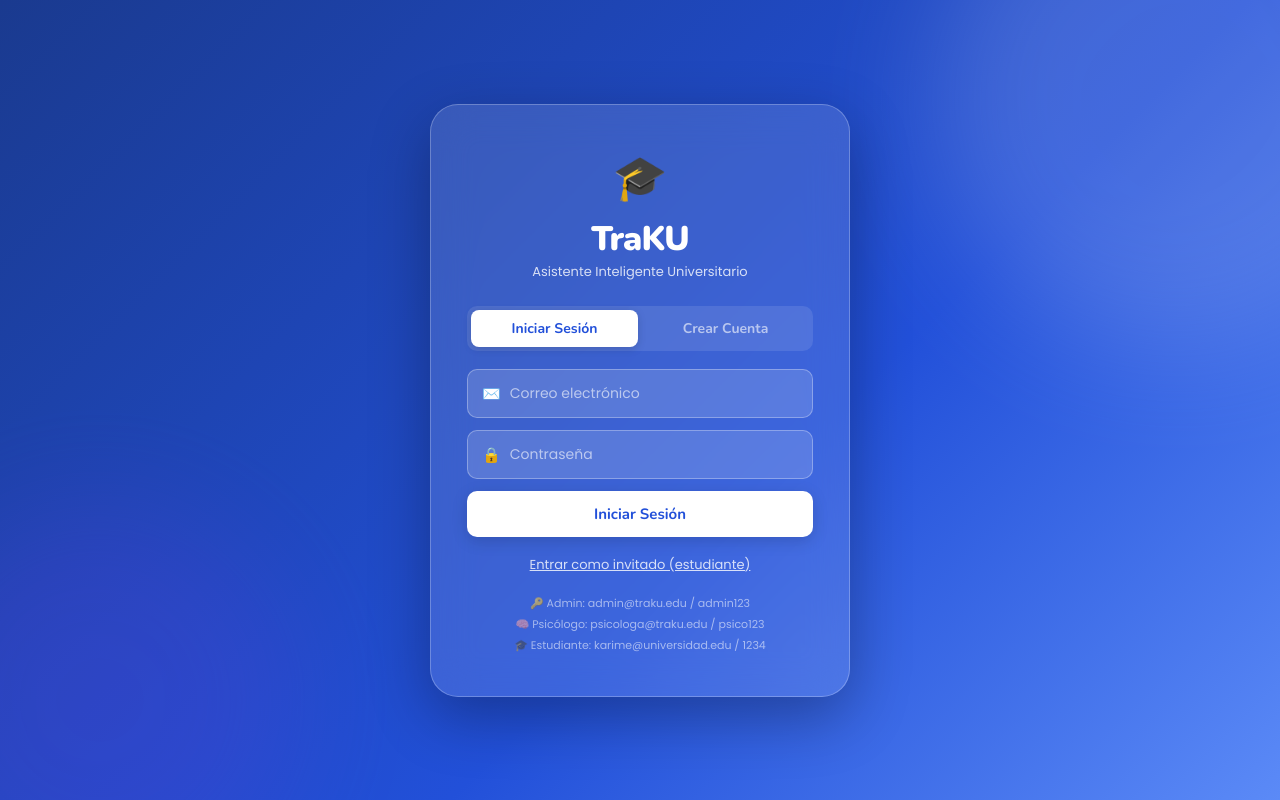
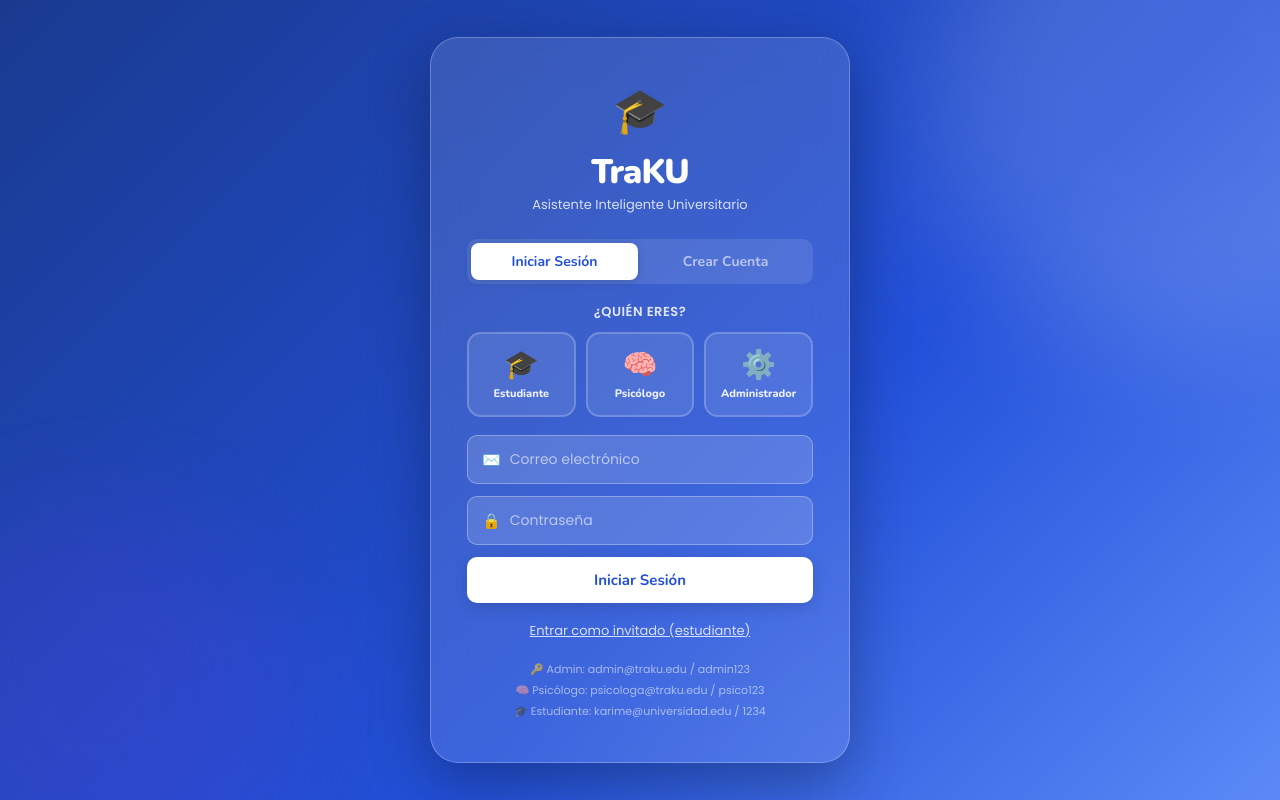
Before and after one commit to kniaaide/TRAKU, a Flask app: page / in a window 1280 px wide. Run offline with Flask 3, Linux system fonts and the light colour scheme.

Commit message:
Actualización de estilos, lógica y nuevo logo TraKU

```diff
--- a/static/css/style.css
+++ b/static/css/style.css
@@ -352,3 +352,53 @@ body { font-family: var(--font); background: var(--gray-50); color: var(--gray-8
 
 @media(max-width:900px) { .dashboard-grid,.calendar-layout,.admin-stats-grid{grid-template-columns:1fr} .sidebar{width:190px} .main-content{margin-left:190px;padding:16px} }
 @media(max-width:640px) { .sidebar{display:none} .main-content{margin-left:0} }
+
+/* ── ROLE SELECTOR CARDS ── */
+.role-prompt {
+  color: rgba(255,255,255,0.85);
+  font-size: 13px;
+  font-weight: 600;
+  text-align: center;
+  margin-bottom: 10px;
+  letter-spacing: 0.5px;
+  text-transform: uppercase;
+}
+.role-cards {
+  display: grid;
+  grid-template-columns: repeat(3, 1fr);
+  gap: 10px;
+  margin-bottom: 18px;
+}
+.role-card {
+  background: rgba(255,255,255,0.1);
+  border: 2px solid rgba(255,255,255,0.2);
+  border-radius: 14px;
+  padding: 14px 8px;
+  cursor: pointer;
+  transition: all 0.2s;
+  display: flex;
+  flex-direction: column;
+  align-items: center;
+  gap: 6px;
+}
+.role-card:hover {
+  background: rgba(255,255,255,0.18);
+  border-color: rgba(255,255,255,0.5);
+  transform: translateY(-2px);
+}
+.role-card.selected {
+  background: white;
+  border-color: white;
+  box-shadow: 0 6px 20px rgba(0,0,0,0.2);
+  transform: translateY(-2px);
+}
+.role-card.selected .role-label { color: var(--blue); }
+.role-emoji { font-size: 28px; }
+.role-label {
+  font-family: var(--font-display);
+  font-size: 11px;
+  font-weight: 800;
+  color: rgba(255,255,255,0.9);
+  text-align: center;
+  line-height: 1.2;
+}
--- a/static/js/app.js
+++ b/static/js/app.js
@@ -3,14 +3,27 @@ let currentUser = null;
 let evalState = { absences: 'Si', motivation: 'Poco', performance: 'Regular' };
 let selectedIcon = '📋';
 let calYear = new Date().getFullYear();
-let calMonth = new Date().getMonth(); // 0-indexed
+let calMonth = new Date().getMonth();
 let allReminders = [];
+let selectedLoginRole = null;
+
+/* ===== ROLE SELECTION ===== */
+function selectLoginRole(role) {
+  selectedLoginRole = role;
+  document.querySelectorAll('.role-card').forEach(c => c.classList.remove('selected'));
+  document.getElementById('role-' + role).classList.add('selected');
+  document.getElementById('login-role-error').classList.add('hidden');
+}
+
+function getRoleLabel(role) {
+  return { estudiante: 'Estudiante', psicologo: 'Psicólogo / Orientador', admin: 'Administrador' }[role] || role;
+}
 
 /* ===== AUTH TABS ===== */
 function switchTab(tab) {
   document.getElementById('tab-login').classList.add('hidden');
   document.getElementById('tab-register').classList.add('hidden');
-  document.getElementById(`tab-${tab}`).classList.remove('hidden');
+  document.getElementById('tab-' + tab).classList.remove('hidden');
   document.getElementById('tab-btn-login').classList.toggle('active', tab === 'login');
   document.getElementById('tab-btn-register').classList.toggle('active', tab === 'register');
 }
@@ -18,6 +31,10 @@ function switchTab(tab) {
 /* ===== LOGIN ===== */
 async function handleLogin(e) {
   e.preventDefault();
+  if (!selectedLoginRole) {
+    document.getElementById('login-role-error').classList.remove('hidden');
+    return;
+  }
   const email = document.getElementById('email').value.trim();
   const password = document.getElementById('password').value;
   const errEl = document.getElementById('login-error');
@@ -29,26 +46,58 @@ async function handleLogin(e) {
     });
     const data = await res.json();
     if (data.success) {
+      if (data.user.role !== selectedLoginRole) {
+        errEl.textContent = 'Este correo no corresponde a un ' + getRoleLabel(selectedLoginRole) + '. Verifica tu rol.';
+        errEl.classList.remove('hidden');
+        return;
+      }
       currentUser = data.user;
       currentUser.email = email;
       routeByRole(data.user);
     } else {
-      errEl.textContent = data.message || 'Credenciales incorrectas';
+      errEl.textContent = data.message || 'Correo o contraseña incorrectos';
       errEl.classList.remove('hidden');
     }
   } catch { loginAsGuest(); }
 }
 
+/* ===== REGISTER ROLE ===== */
+let selectedRegRole = 'estudiante';
+function selectRegRole(role) {
+  selectedRegRole = role;
+  document.querySelectorAll('[id^="reg-role-"]').forEach(c => c.classList.remove('selected'));
+  document.getElementById('reg-role-' + role).classList.add('selected');
+  document.getElementById('reg-role').value = role;
+
+  const studentFields = document.getElementById('reg-student-fields');
+  const staffFields   = document.getElementById('reg-staff-fields');
+  const careerInput   = document.getElementById('reg-career');
+
+  if (role === 'estudiante') {
+    if (studentFields) studentFields.style.display = '';
+    if (staffFields)   staffFields.style.display   = 'none';
+    if (careerInput)   careerInput.required = true;
+  } else {
+    if (studentFields) studentFields.style.display = 'none';
+    if (staffFields)   staffFields.style.display   = '';
+    if (careerInput)   careerInput.required = false;
+  }
+}
+
 /* ===== REGISTER ===== */
 async function handleRegister(e) {
   e.preventDefault();
+  const role = document.getElementById('reg-role').value;
+  const isStaff = role === 'psicologo' || role === 'admin';
+  const careerEl = document.getElementById('reg-career');
+  const areaEl   = document.getElementById('reg-area');
   const body = {
-    name: document.getElementById('reg-name').value,
-    email: document.getElementById('reg-email').value,
+    name:     document.getElementById('reg-name').value,
+    email:    document.getElementById('reg-email').value,
     password: document.getElementById('reg-password').value,
-    career: document.getElementById('reg-career').value,
-    semester: document.getElementById('reg-semester').value,
-    role: document.getElementById('reg-role').value
+    career:   isStaff ? (areaEl ? areaEl.value || 'Sin área' : 'Sin área') : (careerEl ? careerEl.value : ''),
+    semester: isStaff ? 0 : parseInt(document.getElementById('reg-semester').value),
+    role:     role
   };
   const errEl = document.getElementById('register-error');
   const sucEl = document.getElementById('register-success');
--- a/templates/index.html
+++ b/templates/index.html
@@ -26,6 +26,24 @@
 
     <!-- LOGIN -->
     <div id="tab-login">
+      <!-- ROLE SELECTOR -->
+      <p class="role-prompt">¿Quién eres?</p>
+      <div class="role-cards">
+        <button class="role-card" id="role-estudiante" onclick="selectLoginRole('estudiante')" type="button">
+          <span class="role-emoji">🎓</span>
+          <span class="role-label">Estudiante</span>
+        </button>
+        <button class="role-card" id="role-psicologo" onclick="selectLoginRole('psicologo')" type="button">
+          <span class="role-emoji">🧠</span>
+          <span class="role-label">Psicólogo</span>
+        </button>
+        <button class="role-card" id="role-admin" onclick="selectLoginRole('admin')" type="button">
+          <span class="role-emoji">⚙️</span>
+          <span class="role-label">Administrador</span>
+        </button>
+      </div>
+      <div id="login-role-error" class="error-msg hidden" style="margin-bottom:10px">Por favor selecciona tu rol antes de continuar.</div>
+
       <form class="login-form" onsubmit="handleLogin(event)">
         <div class="input-group"><span class="input-icon">✉️</span><input type="email" id="email" placeholder="Correo electrónico" required></div>
         <div class="input-group"><span class="input-icon">🔒</span><input type="password" id="password" placeholder="Contraseña" required></div>
@@ -43,10 +61,30 @@
     <!-- REGISTER -->
     <div id="tab-register" class="hidden">
       <form class="login-form" onsubmit="handleRegister(event)">
+
+        <!-- PASO 1: ELEGIR ROL PRIMERO -->
+        <p class="role-prompt">¿Cuál es tu rol?</p>
+        <div class="role-cards" style="margin-bottom:14px">
+          <button class="role-card selected" id="reg-role-estudiante" onclick="selectRegRole('estudiante')" type="button">
+            <span class="role-emoji">🎓</span><span class="role-label">Estudiante</span>
+          </button>
+          <button class="role-card" id="reg-role-psicologo" onclick="selectRegRole('psicologo')" type="button">
+            <span class="role-emoji">🧠</span><span class="role-label">Psicólogo</span>
+          </button>
+          <button class="role-card" id="reg-role-admin" onclick="selectRegRole('admin')" type="button">
+            <span class="role-emoji">⚙️</span><span class="role-label">Admin</span>
+          </button>
+        </div>
+        <input type="hidden" id="reg-role" value="estudiante">
+
+        <!-- CAMPOS COMUNES (siempre visibles) -->
         <div class="input-group"><span class="input-icon">👤</span><input type="text" id="reg-name" placeholder="Nombre completo" required></div>
         <div class="input-group"><span class="input-icon">✉️</span><input type="email" id="reg-email" placeholder="Correo electrónico" required></div>
         <div class="input-group"><span class="input-icon">🔒</span><input type="password" id="reg-password" placeholder="Contraseña (mín. 4 caracteres)" required></div>
-        <div class="input-group"><span class="input-icon">🎓</span><input type="text" id="reg-career" placeholder="Carrera / Área universitaria" required></div>
+
+        <!-- SOLO ESTUDIANTE: carrera y semestre -->
+        <div id="reg-student-fields">
+          <div class="input-group"><span class="input-icon">🎓</span><input type="text" id="reg-career" placeholder="Carrera universitaria"></div>
           <div class="input-group">
             <span class="input-icon">📅</span>
             <select id="reg-semester">
@@ -57,14 +95,13 @@
               <option value="9">Semestre 9</option><option value="10">Semestre 10</option>
             </select>
           </div>
-        <div class="input-group">
-          <span class="input-icon">🏷️</span>
-          <select id="reg-role">
-            <option value="estudiante">Estudiante</option>
-            <option value="psicologo">Psicólogo / Orientador</option>
-            <option value="admin">Administrador</option>
-          </select>
         </div>
+
+        <!-- SOLO PSICÓLOGO / ADMIN: área -->
+        <div id="reg-staff-fields" style="display:none">
+          <div class="input-group"><span class="input-icon">🏫</span><input type="text" id="reg-area" placeholder="Área o Departamento (ej. Orientación)"></div>
+        </div>
+
         <div id="register-error" class="error-msg hidden"></div>
         <div id="register-success" class="success-msg hidden"></div>
         <button type="submit" class="btn-primary btn-full">Crear Cuenta</button>
```
Also changed, not shown: templates/traku.jpeg (added). Lines whose indentation alone changed are shown as unchanged.
